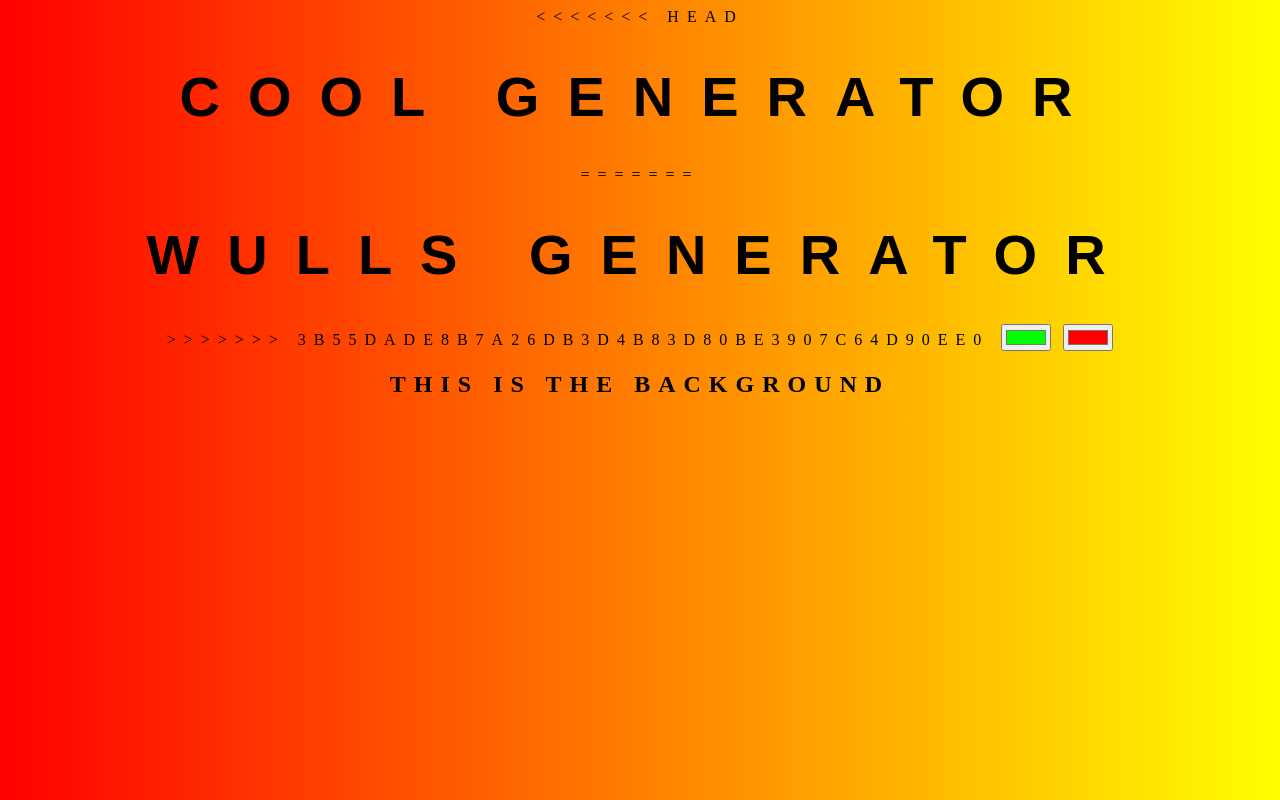
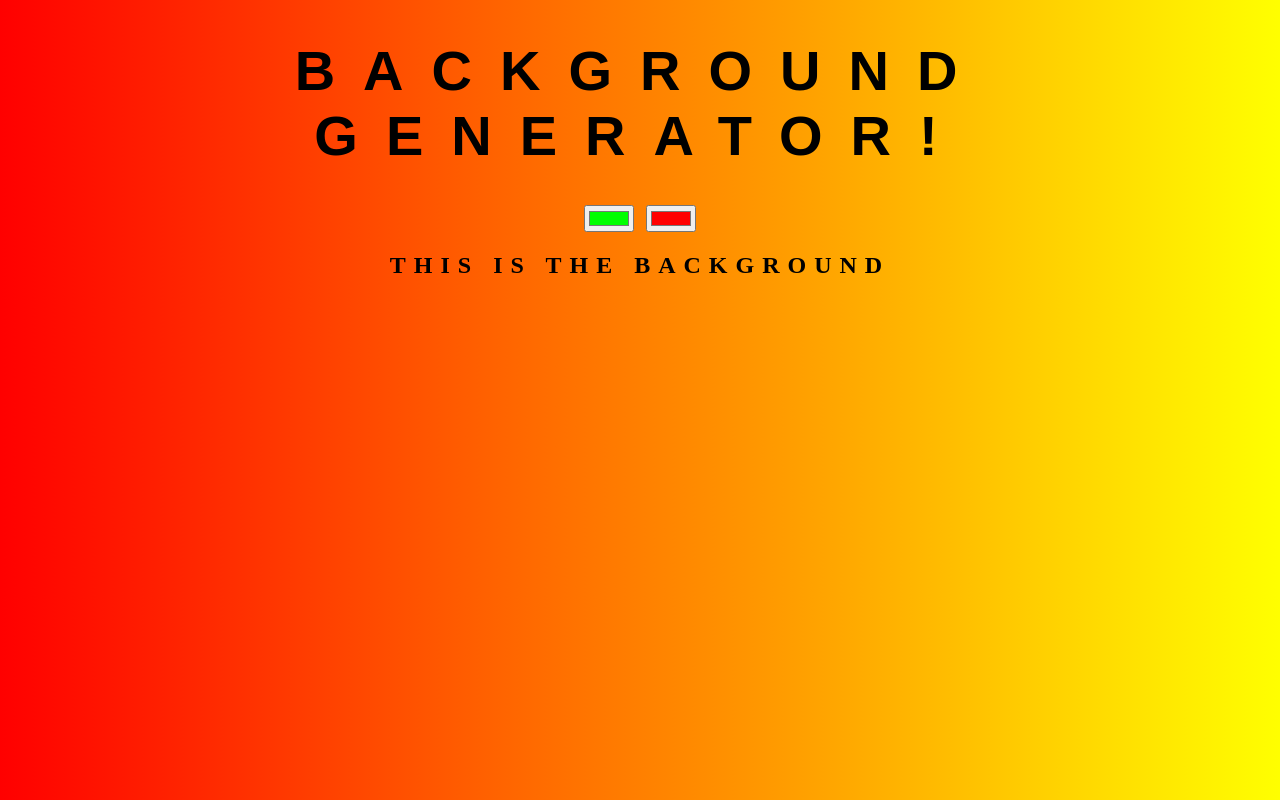
Before and after one commit to satoshimasterbilly/background-generator, a plain HTML site: page index.html in a window 1280 px wide. Drawn offline with Linux system fonts and the light colour scheme.

Commit message:
fixing merge issue

```diff
--- a/index.html
+++ b/index.html
@@ -8,11 +8,7 @@
 	<link rel="stylesheet" type="text/css" href="style.css">
 </head>
 <body id="gradient">
-<<<<<<< HEAD
-	<h1>COOL Generator</h1>
-=======
-	<h1>Wulls Generator</h1>
->>>>>>> 3b55dade8b7a26db3d4b83d80be3907c64d90ee0
+	<h1>Background Generator!</h1>
 	<input class="color1" type="color" name="color1" value="#00ff00">
 	<input class="color2" type="color" name="color2" value="#ff0000">
 	<h2>This is the background</h2>
```
